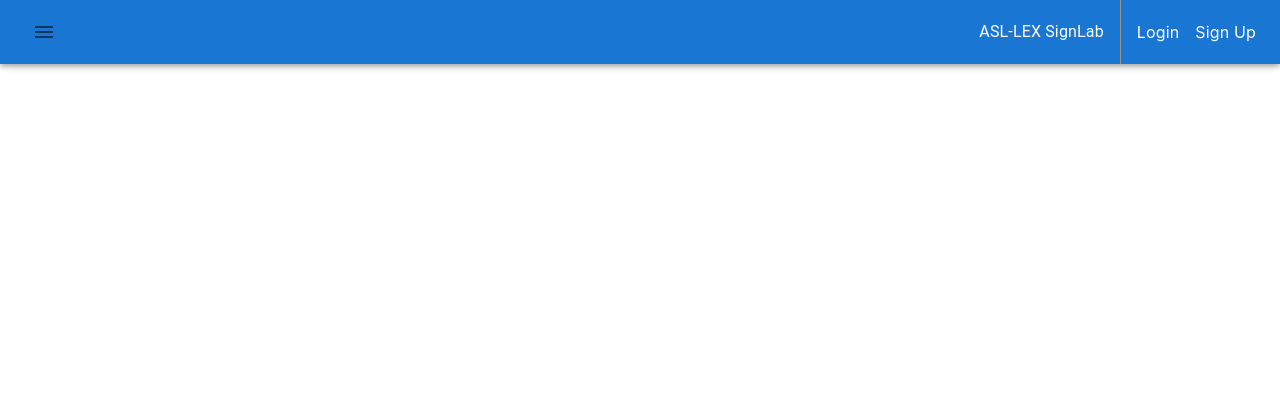
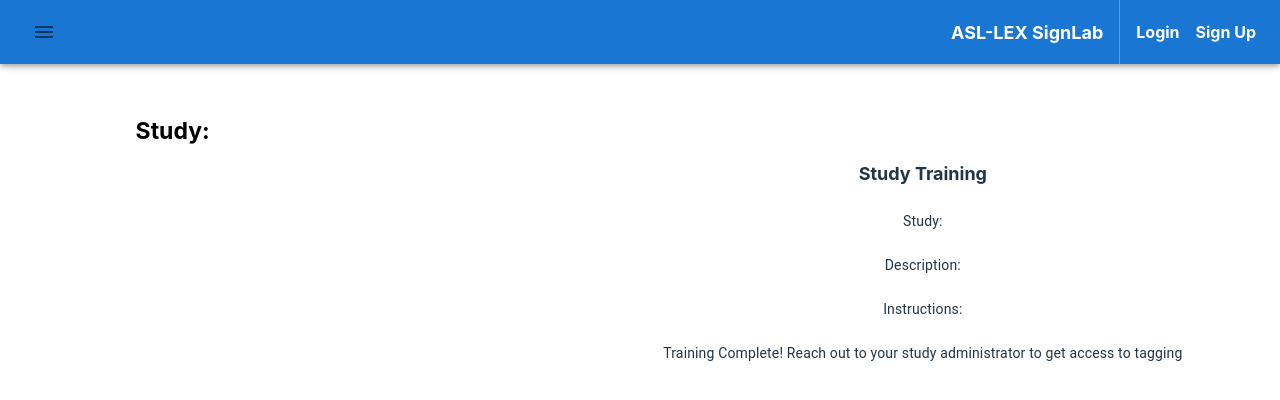
Before and after one commit to hicsail/signlab-react, a React (Vite) app: page /contribute in a window 1280 px wide. Shown: the top 400 px of the page. Built offline with nearby package versions, Linux system fonts and the light colour scheme.

Commit message:
style changes, contribute page

```diff
--- a/src/App.tsx
+++ b/src/App.tsx
@@ -8,6 +8,7 @@ import { NewProject } from './pages/NewProject';
 import { ProjectControl } from './pages/ProjectControl';
 import { SuccessPage } from './pages/SuccessPage';
 import { NewStudy } from './pages/NewStudy';
+import { ContributePage } from './pages/Contribute';
 
 function App() {
   return (
@@ -21,6 +22,7 @@ function App() {
           <Route path={'/newstudy'} element={<NewStudy />} />
           <Route path={'/projectcontrol'} element={<ProjectControl />} />
           <Route path={'/successpage'} element={<SuccessPage />} />
+          <Route path={'/contribute'} element={<ContributePage />} />
         </Routes>
       </BrowserRouter>
     </ThemeProvider>
--- a/src/components/Dropdown.tsx
+++ b/src/components/Dropdown.tsx
@@ -23,9 +23,7 @@ const DropdownComponent: React.FC<LinksProps> = ({ links }: LinksProps) => {
       {links?.map((item: Link) => (
         <Accordion key={item.name} disableGutters elevation={0} sx={{ '&:before': { display: 'none' } }}>
           <AccordionSummary key={item.name} expandIcon={<ExpandMoreIcon />}>
-            <Link underline={'none'} href={`/${item.name}`}>
-              {item.name}
-            </Link>
+            <Link underline={'none'}>{item.name}</Link>
           </AccordionSummary>
           <AccordionDetails key={item.name}>
             {item.sublinks?.map((sublink: SubLink) => (
--- a/src/pages/Contribute.tsx
+++ b/src/pages/Contribute.tsx
@@ -0,0 +1,23 @@
+import { Container, Typography, Box, Stack } from '@mui/material';
+
+const ContributePage = () => {
+  const placeholder = ' ';
+  return (
+    <Container sx={{ left: '5%', width: '90%', top: '100px', position: 'absolute' }}>
+      <Typography sx={{ left: '5%', position: 'absolute' }} variant="h5">
+        Study:{placeholder}
+      </Typography>
+      <Box sx={{ position: 'absolute', width: '100%', top: '60px' }}>
+        <Stack spacing={3} direction="column" sx={{ right: '5%', position: 'absolute' }}>
+          <Typography variant="body1">Study Training</Typography>
+          <Typography variant="body2">Study: </Typography>
+          <Typography variant="body2">Description: </Typography>
+          <Typography variant="body2">Instructions: </Typography>
+          <Typography variant="body2">Training Complete! Reach out to your study administrator to get access to tagging</Typography>
+        </Stack>
+      </Box>
+    </Container>
+  );
+};
+
+export { ContributePage };
--- a/src/theme/ThemeProvider.tsx
+++ b/src/theme/ThemeProvider.tsx
@@ -35,6 +35,12 @@ export const ThemeProvider: FC<ThemeProviderProps> = ({ children }) => {
     fontSize: '23px'
   };
 
+  theme.typography.body1 = {
+    fontFamily: 'BlinkMacSystemFont',
+    fontWeight: 'bold',
+    fontSize: '18px'
+  };
+
   return (
     <MuiThemeProvider theme={theme}>
       <CssBaseline />
```
